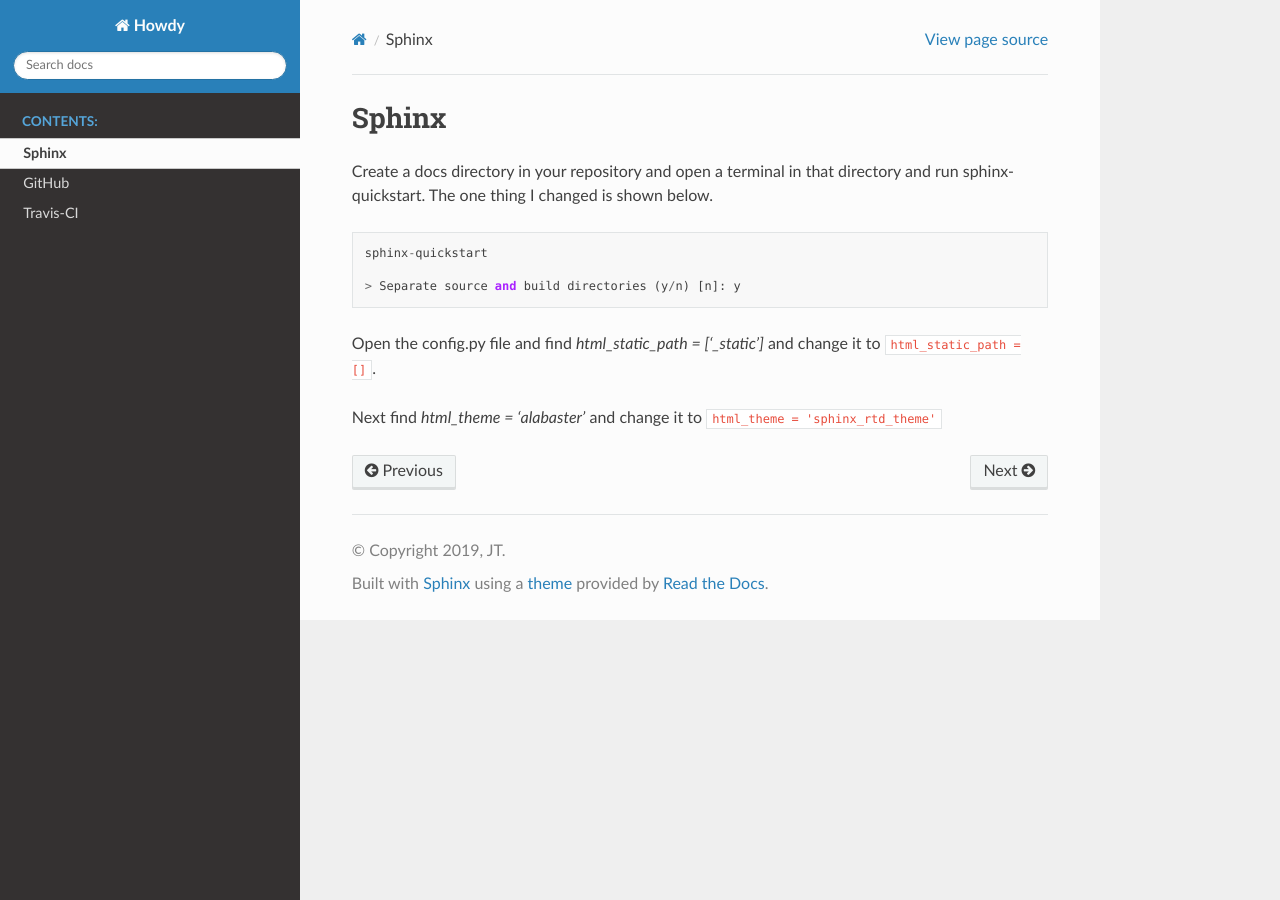
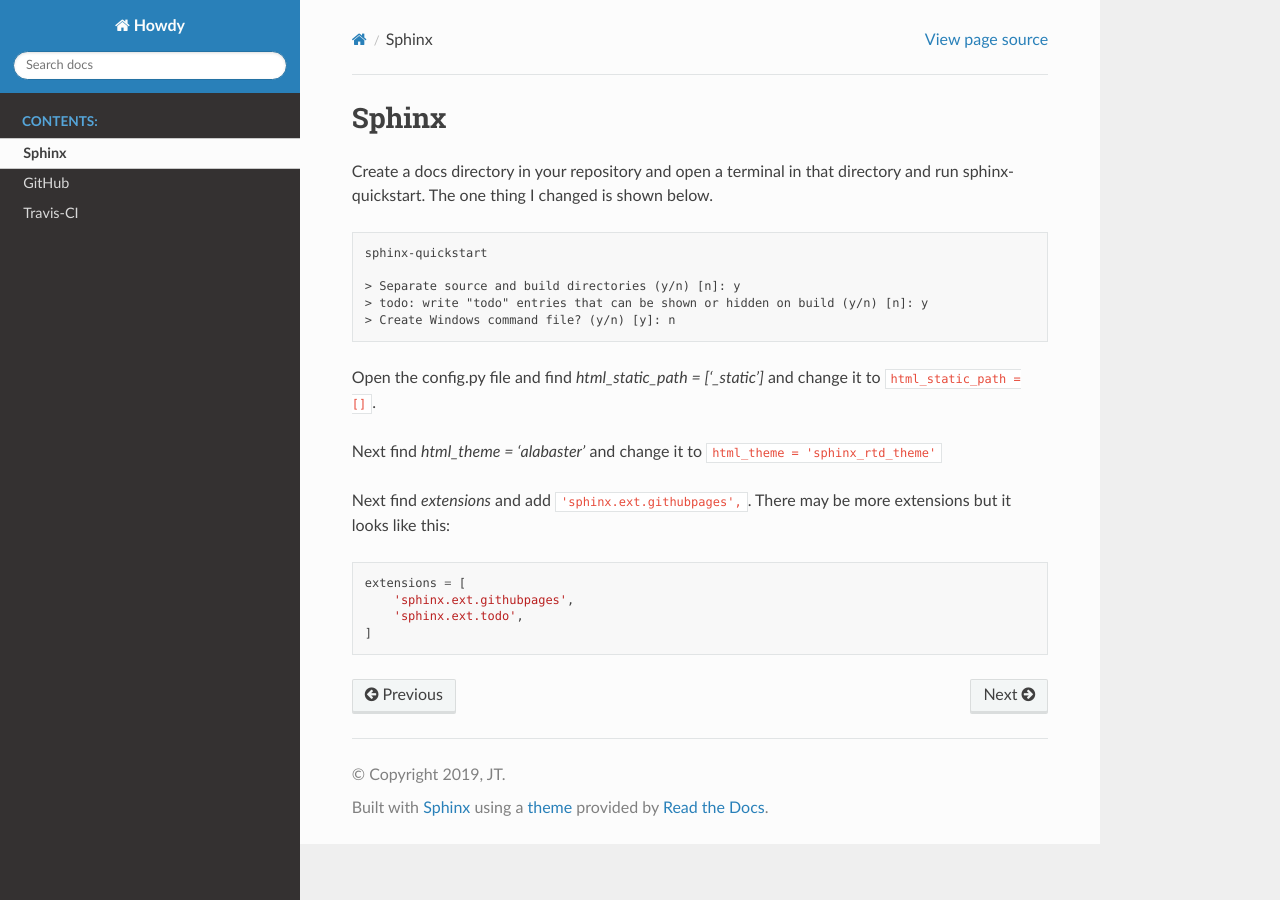
Before and after one commit to jethornton/sphinx-travis, a Sphinx documentation site: the page built from docs/source/sphinx.rst, in a window 1280 px wide. Built offline with Sphinx 7.4.7 and the Read the Docs theme 2.0.0, drawn with Linux system fonts in a browser that asks for light colours.

Commit message:
add sphinx.ext.githubpages

```diff
--- a/docs/source/conf.py
+++ b/docs/source/conf.py
@@ -39,6 +39,8 @@
 # extensions coming with Sphinx (named 'sphinx.ext.*') or your custom
 # ones.
 extensions = [
+    'sphinx.ext.githubpages',
+    'sphinx.ext.todo',
 ]
 
 # Add any paths that contain templates here, relative to this directory.
--- a/docs/source/sphinx.rst
+++ b/docs/source/sphinx.rst
@@ -9,9 +9,22 @@
     sphinx-quickstart
 
     > Separate source and build directories (y/n) [n]: y
+    > todo: write "todo" entries that can be shown or hidden on build (y/n) [n]: y
+    > Create Windows command file? (y/n) [y]: n
+
+
 
 Open the config.py file and find `html_static_path = ['_static']` and change it
 to ``html_static_path = []``.
 
 Next find `html_theme = 'alabaster'` and change it to
 ``html_theme = 'sphinx_rtd_theme'``
+
+Next find `extensions` and add ``'sphinx.ext.githubpages',``. There may be more
+extensions but it looks like this:
+::
+
+    extensions = [
+        'sphinx.ext.githubpages',
+        'sphinx.ext.todo',
+    ]
```
